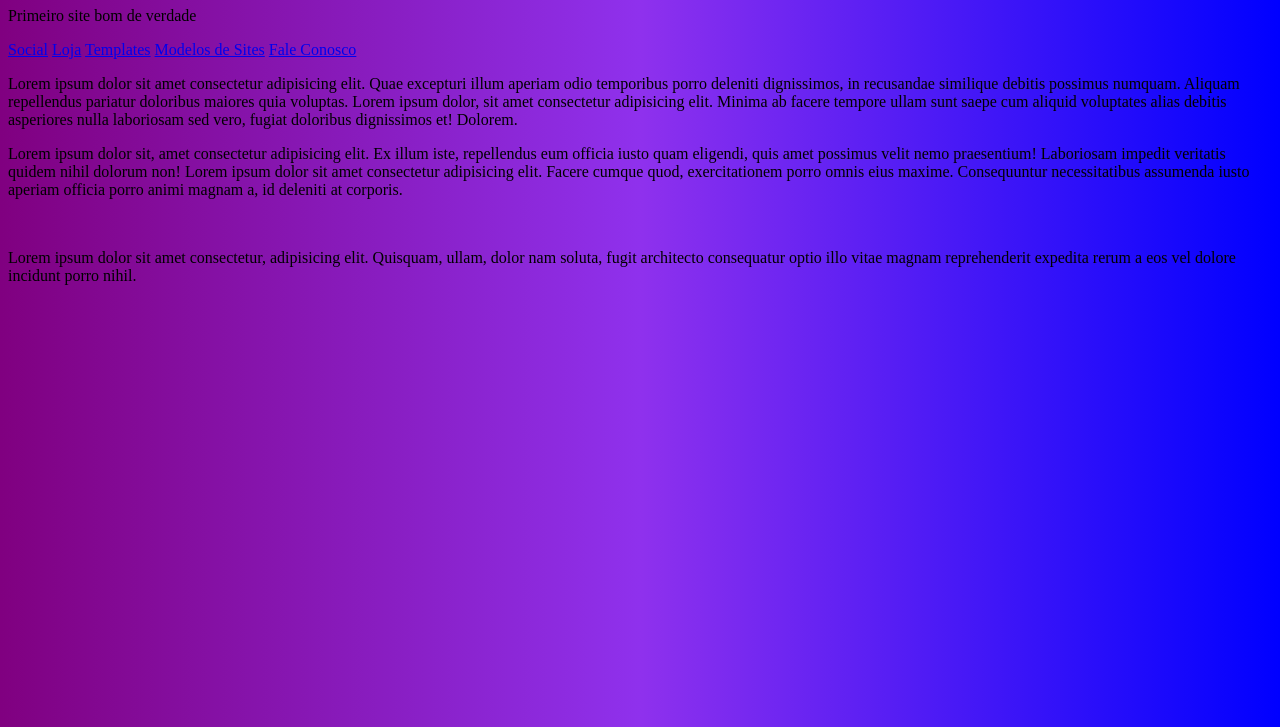
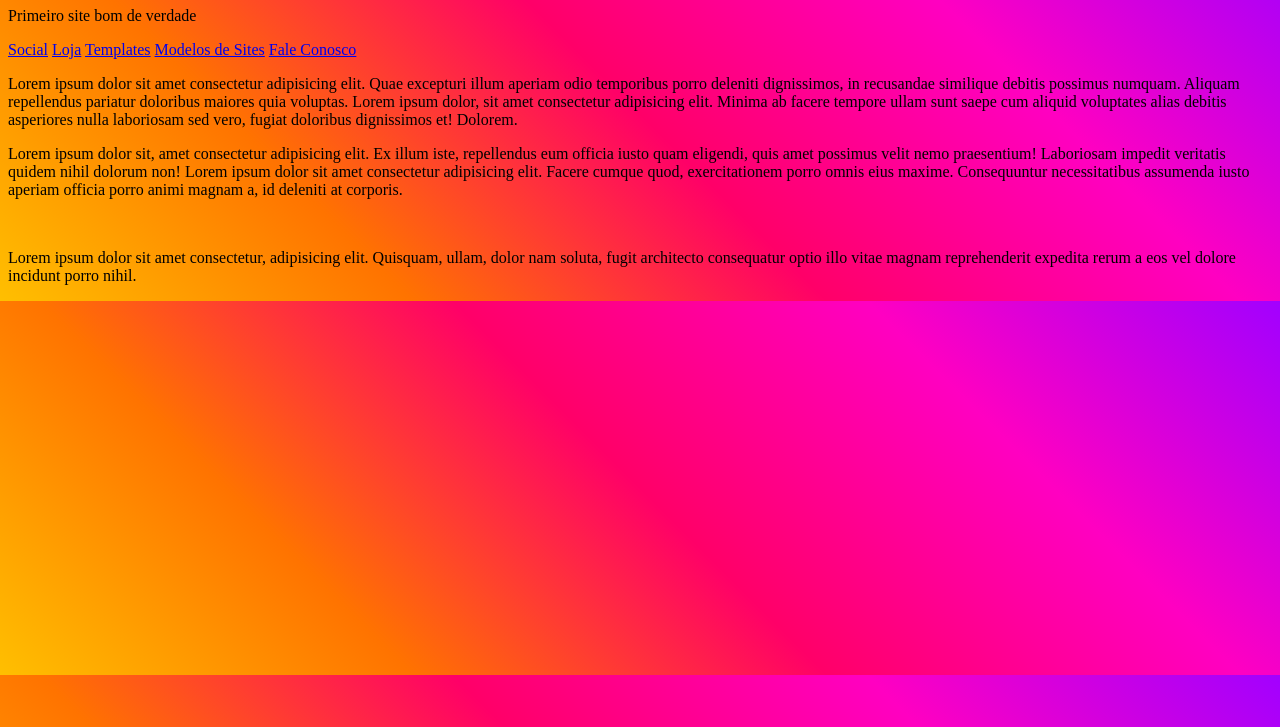
Before and after one commit to AndreFonsecaFontes/Meus_modelos, a plain HTML site: page Testes/teste001.html in a window 1280 px wide. Shown: the part 73-800 px from the top of the page. Drawn offline with Linux system fonts and the light colour scheme; files that its build step writes are made by us from their sources.

Commit message:
Update style.css

```diff
--- a/Testes/style/style.css
+++ b/Testes/style/style.css
@@ -2,6 +2,5 @@
 
 body{
 
-    background-image: linear-gradient(to right, purple,rgb(143, 49, 237), blue);
-    background-attachment: fixed;
+    background-image: linear-gradient(225deg, #A200FF, #FF00C1, #FF0068, #FF7300, #FFBF00);
 }
```
